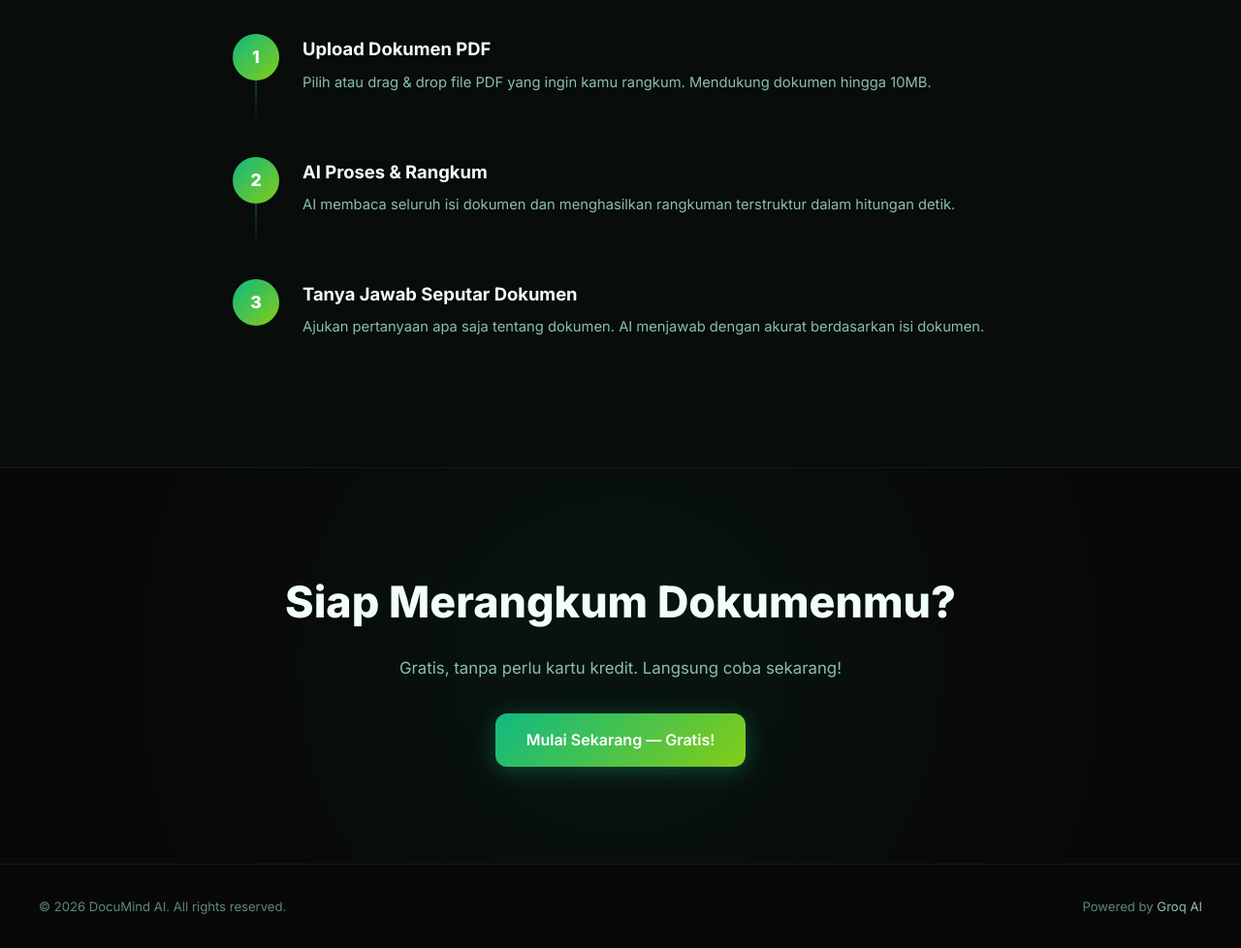
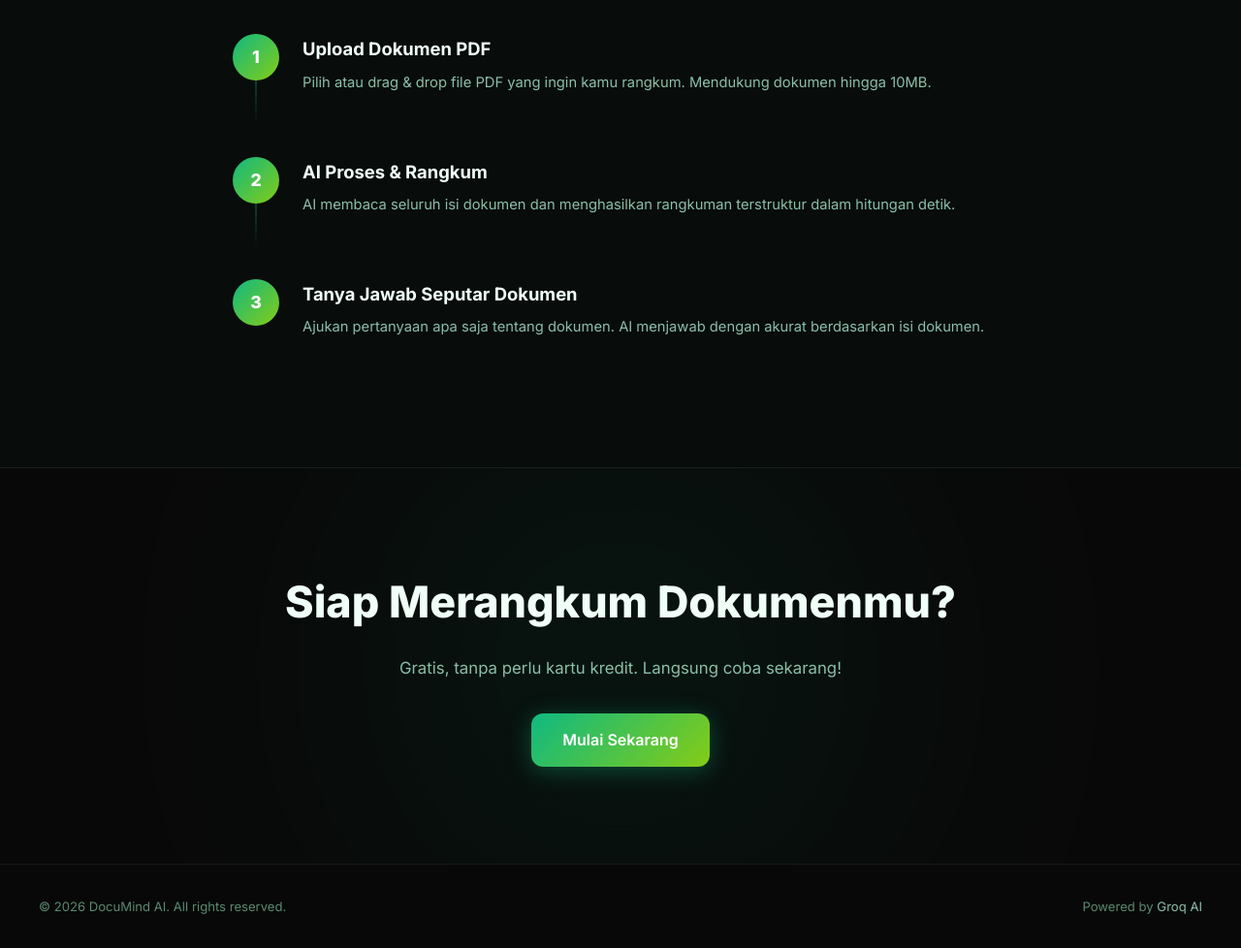
Before and after one commit to Ayyub22/AI-summarize, a website: page public/index.html in a window 1280 px wide. Shown: the part 1969-2947 px from the top of the page at 97% size. Drawn offline with Linux system fonts and the light colour scheme.

Commit message:
Update index.html

```diff
--- a/public/index.html
+++ b/public/index.html
@@ -711,7 +711,7 @@
       <h2>Siap Merangkum Dokumenmu?</h2>
       <p>Gratis, tanpa perlu kartu kredit. Langsung coba sekarang!</p>
       <a href="app.html" class="btn-hero btn-hero-primary">
-        Mulai Sekarang — Gratis!
+        Mulai Sekarang
       </a>
     </div>
   </section>
```
